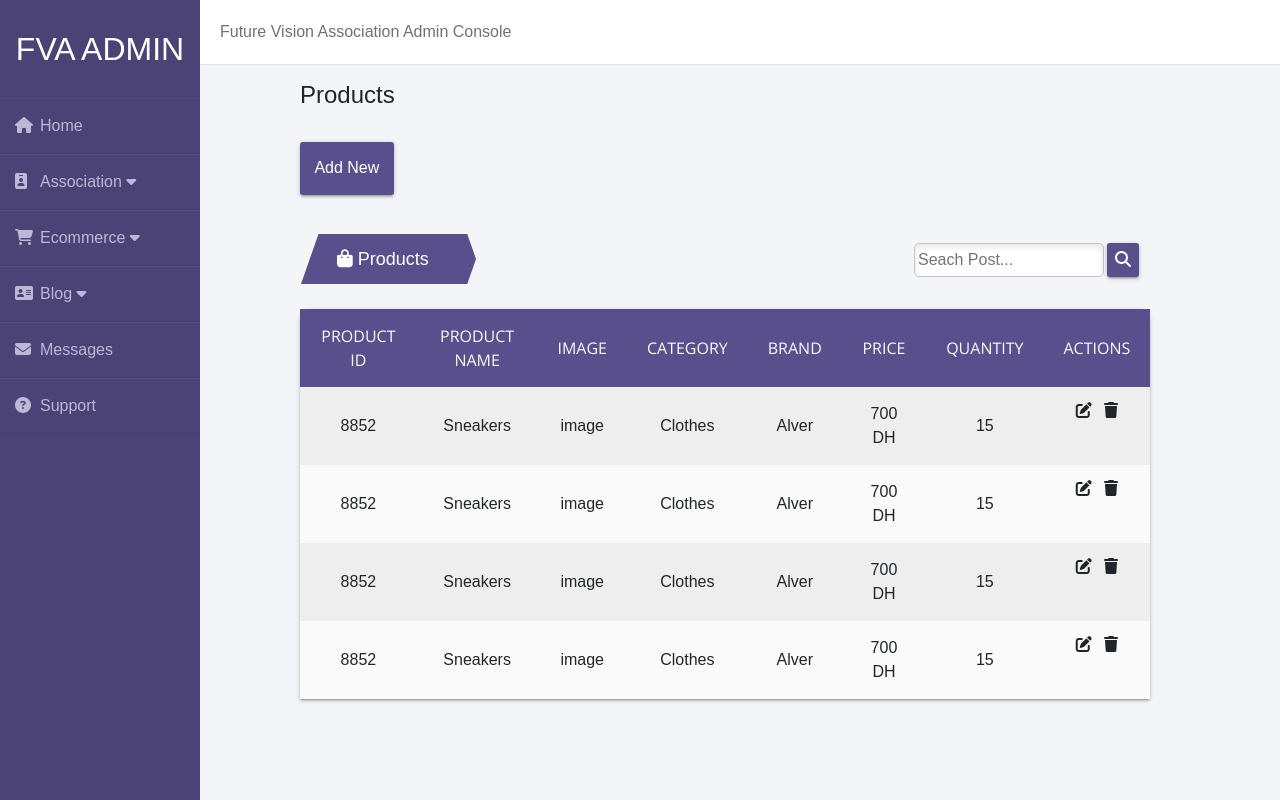
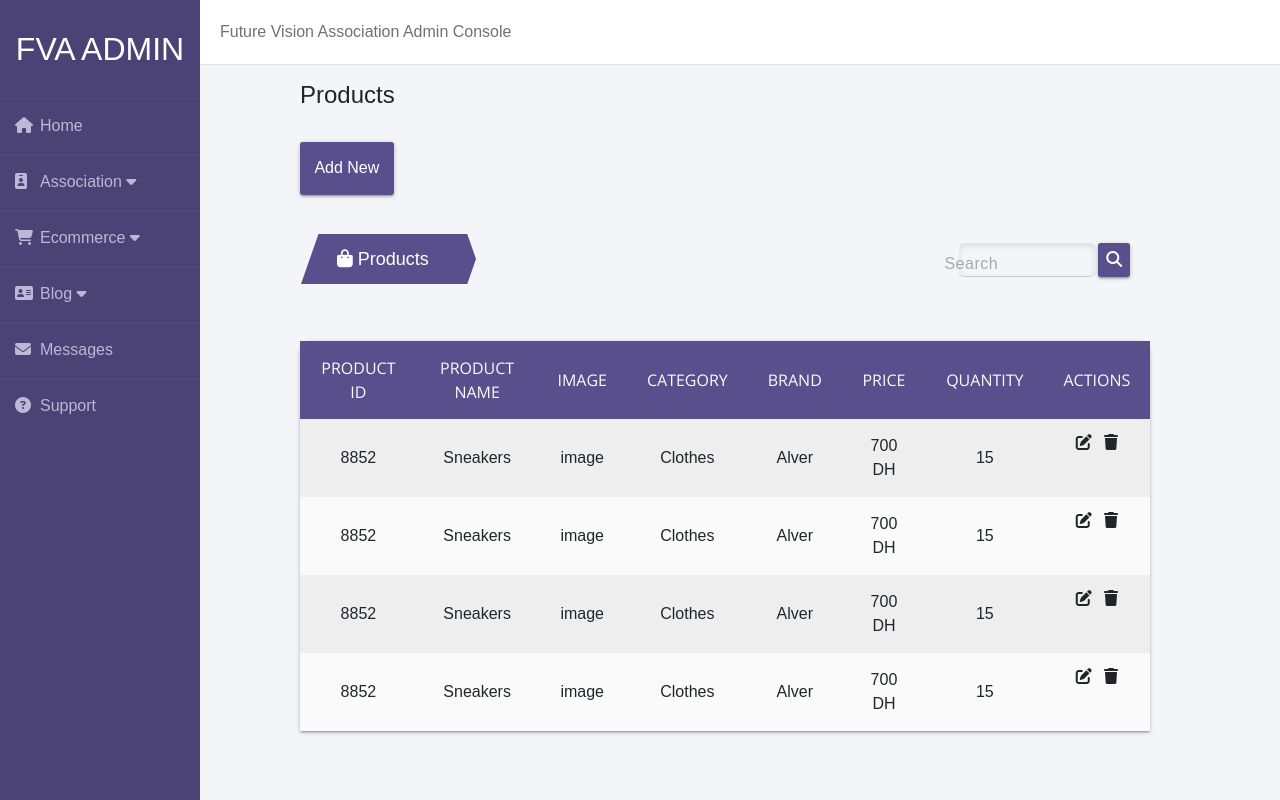
Before and after one commit to mouadkerdoud/fva_admin_console, a React (Create React App) app: page /products in a window 1280 px wide. Built offline with nearby package versions, Linux system fonts and the light colour scheme; no server answers; the HTML template or start-up script is replaced by a standard one.

Commit message:
add style input search genraly

```diff
--- a/src/components/blog/Posts/Post.js
+++ b/src/components/blog/Posts/Post.js
@@ -38,8 +38,10 @@ class Post extends Component {
                             <h2 class="active"><i class="fa fa-clipboard"></i>Post List</h2>
                         </div>
 
-                        <div className="meta-table-field metatable">
-                            <input placeholder="Seach Post..." />
+                        <div className="meta-table-field metatable col-3 input-effect">
+                            <input  className="effect-16" />
+                            <label>Search</label>
+                            <span class="focus-border"></span>
                             <i className="fas fa-search search-icon"></i>
                         </div>
 
--- a/src/components/blog/Posts/Posts.css
+++ b/src/components/blog/Posts/Posts.css
@@ -218,3 +218,26 @@
 .fa-edit,.fa-trash{
 	cursor: pointer;
 }
+/*  */
+
+/* necessary to give position: relative to parent. */
+.input-effect .effect-16{
+
+}
+:focus{outline: none;}
+.effect-16{font: 15px/24px 'Muli', sans-serif; color: #333; width: 50%; box-sizing: border-box; letter-spacing: 1px;}
+
+:focus{outline: none;}
+
+.col-3{float: left; width: 27.33%; margin: 40px 3%; position: relative;} /* necessary to give position: relative to parent. */
+.effect-16{font: 15px/24px "Lato", Arial, sans-serif; color: #333; width: 70%; box-sizing: border-box; letter-spacing: 1px;}
+
+
+
+.effect-16{border: 0; padding: 4px 0; border-bottom: 1px solid #ccc; background-color: transparent;}
+
+.effect-16 ~ .focus-border{position: absolute; bottom: 0; left: 0; width: 0; height: 2px; background-color: #594f8d; transition: 0.4s;}
+.effect-16:focus ~ .focus-border,
+.has-content.effect-16 ~ .focus-border{width: 70%; transition: 0.4s;}
+.effect-16 ~ label{position: absolute; left: 0; width: 100%; top: 9px; color: #aaa; transition: 0.3s; z-index: -1; letter-spacing: 0.5px;}
+.effect-16:focus ~ label, .has-content.effect-16 ~ label{top: -16px; font-size: 12px; color: #594f8d; transition: 0.3s;}
--- a/src/components/blog/categories_posts/CategoryPost.js
+++ b/src/components/blog/categories_posts/CategoryPost.js
@@ -28,8 +28,10 @@ class CategoryPost extends Component {
                             <h2 class="active" style={{width: '16rem'}}><i class="fa fa-list-ul"></i>Categories List</h2>
                         </div>
 
-                        <div className="meta-table-field metatable">
-                            <input placeholder="Seach Post..." />
+                        <div className="meta-table-field metatable col-3 input-effect">
+                            <input  className="effect-16" />
+                            <label>Search</label>
+                            <span class="focus-border"></span>
                             <i className="fas fa-search search-icon"></i>
                         </div>
 
--- a/src/components/ecommerce/categories_products/CategoriesProducts.js
+++ b/src/components/ecommerce/categories_products/CategoriesProducts.js
@@ -28,8 +28,10 @@ class CategoriesProducts extends Component {
                         <h2 class="active" style={{width: '16rem'}}><i class="fa fa-list-ul"></i>Categories List</h2>
                     </div>
 
-                    <div className="meta-table-field metatable">
-                        <input placeholder="Seach Post..." />
+                    <div className="meta-table-field metatable col-3 input-effect">
+                        <input  className="effect-16" />
+                        <label>Search</label>
+                        <span class="focus-border"></span>
                         <i className="fas fa-search search-icon"></i>
                     </div>
 
--- a/src/components/ecommerce/products/Products.js
+++ b/src/components/ecommerce/products/Products.js
@@ -31,8 +31,10 @@ class Products extends Component {
                             <h2 class="active"><i class="fa fa-shopping-bag"></i>Products List</h2>
                         </div>
 
-                        <div className="meta-table-field metatable">
-                            <input placeholder="Seach Post..." />
+                        <div className="meta-table-field metatable col-3 input-effect">
+                            <input  className="effect-16" />
+                            <label>Search</label>
+                            <span class="focus-border"></span>
                             <i className="fas fa-search search-icon"></i>
                         </div>
 
--- a/src/components/layout/Sidebar.js
+++ b/src/components/layout/Sidebar.js
@@ -17,6 +17,7 @@ const Sidebar = () => {
 
                     <SidebarItems title="Association" icon={ <i className="fas fa-id-badge"></i>} drop={<i className="fas fa-caret-down"></i>} >
 
+                        <DropDown title=" Event" icon={<i className="fa fa-wpforms"></i>} link="Event" />
                         <DropDown title="Users" icon={<i className="fas fa-users"></i>} link="User" />
                         <DropDown title="Add User" icon={<i className="fas fa-user"></i>} link="AddUser" />
                         <DropDown title="Settings" icon={<i className="fas fa-cog"></i>} link="association" />
```
Also changed, not shown: src/components/association_profile/Event.js (added), src/components/association_profile/User.css (line endings or trailing spaces).
